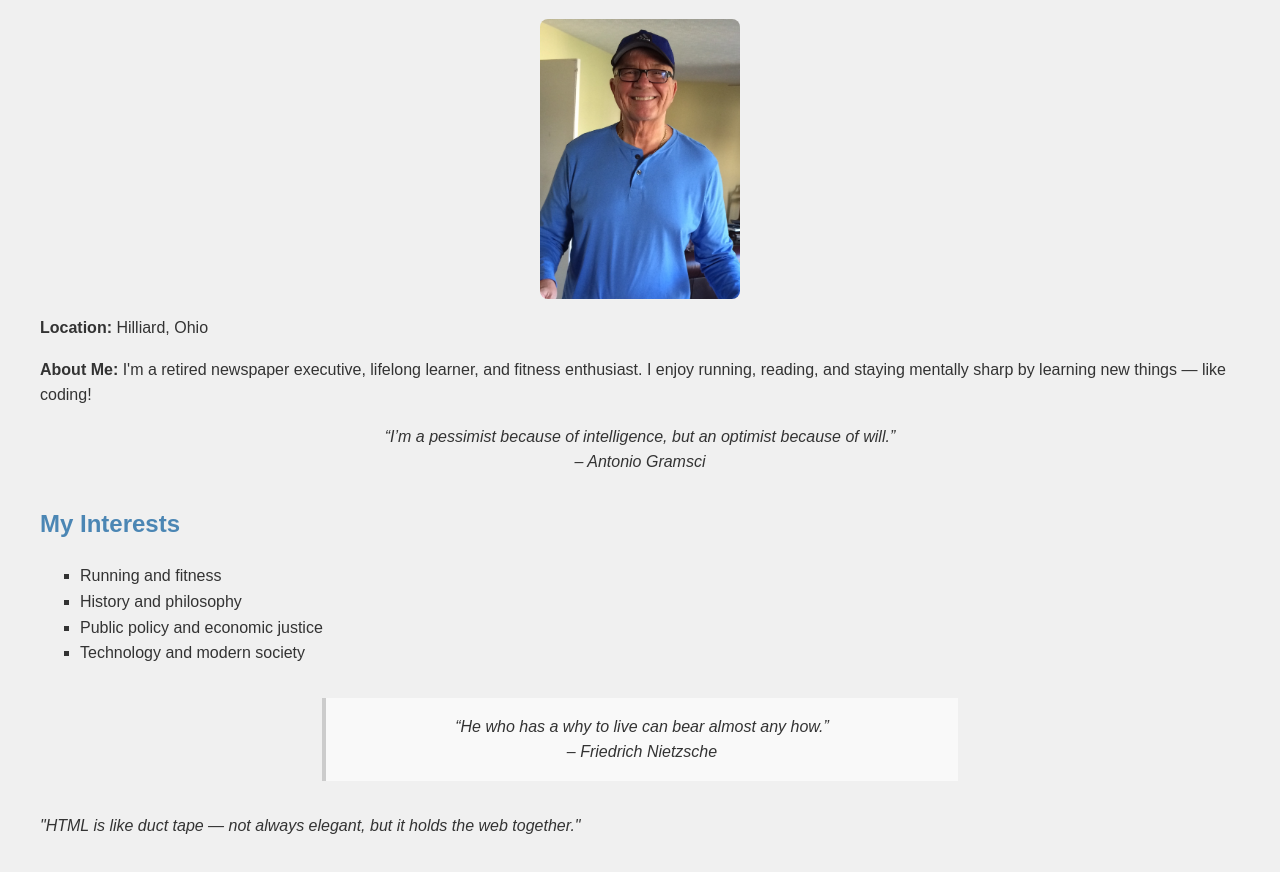
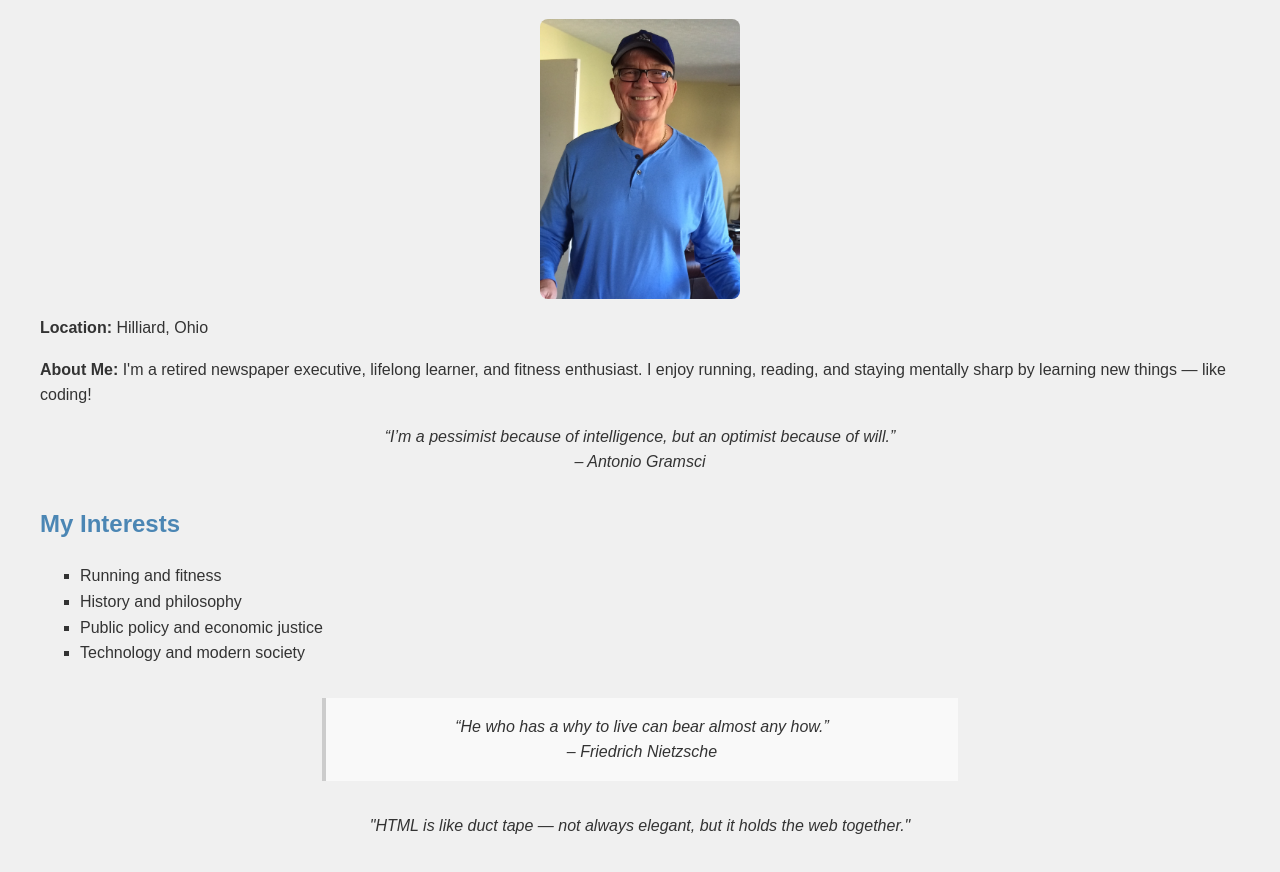
Before and after one commit to Warchant0331/Warchant0331.github.io, a plain HTML site: page index.html in a window 1280 px wide. Shown: the part 94-966 px from the top of the page. Drawn offline with Linux system fonts and the light colour scheme.

Commit message:
Update index.html

```diff
--- a/index.html
+++ b/index.html
@@ -39,9 +39,11 @@
 
   <p><strong>Location:</strong> Hilliard, Ohio</p>
   <p><strong>About Me:</strong> I'm a retired newspaper executive, lifelong learner, and fitness enthusiast. I enjoy running, reading, and staying mentally sharp by learning new things — like coding!</p>
+
   <p style="font-style: italic; text-align: center;">
     “I’m a pessimist because of intelligence, but an optimist because of will.”<br>– Antonio Gramsci
   </p>
+
   <h2>My Interests</h2>
   <ul>
     <li>Running and fitness</li>
@@ -53,7 +55,8 @@
   <blockquote style="font-style: italic; border-left: 4px solid #ccc; margin: 2em auto; padding: 1em; max-width: 600px; background-color: #f9f9f9; text-align: center;">
     “He who has a why to live can bear almost any how.”<br>– Friedrich Nietzsche
   </blockquote>
+
+  <p style="text-align: center;"><em>"HTML is like duct tape — not always elegant, but it holds the web together."</em></p>
+
 </body>
 </html>
-
-<p><em>"HTML is like duct tape — not always elegant, but it holds the web together."</em></p>
```
Lines whose indentation alone changed are shown as unchanged.
